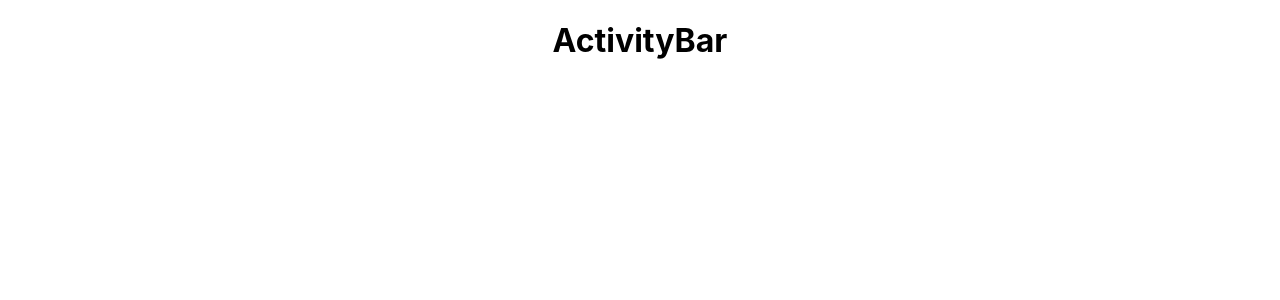
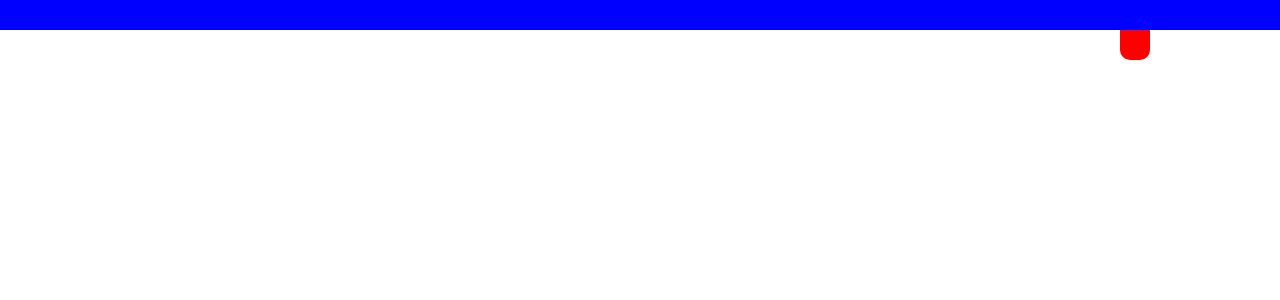
Before and after one commit to emersonscheffer/character, a React (Create React App) app in the folder client/: page / in a window 1280 px wide. Shown: the top 300 px of the page. Built offline with nearby package versions, Linux system fonts and the light colour scheme.

Commit message:
add activity bar

```diff
--- a/client/src/App.js
+++ b/client/src/App.js
@@ -1,4 +1,5 @@
-import "./App.css";
+// import "./App.css";
+import "./reset.css";
 
 import ActivityBar from "./components/ActivityBar";
 
--- /dev/null
+++ b/client/src/components/ABBar.js
@@ -0,0 +1,9 @@
+import React from "react";
+
+const ABBar = () => {
+  return (
+    <div style={{ gridColumn: "1/9", backgroundColor: "blue" }}></div>
+  );
+};
+
+export default ABBar;
--- /dev/null
+++ b/client/src/components/ABTab.js
@@ -0,0 +1,18 @@
+import React from "react";
+
+const ABTab = () => {
+  return (
+    <div
+      style={{
+        backgroundColor: "red",
+        height: "30px",
+        width: "30px",
+        borderRadius: "0px 0px 10px 10px",
+        gridRow: "2/3",
+        gridColumn: "8/9",
+      }}
+    ></div>
+  );
+};
+
+export default ABTab;
--- a/client/src/components/ActivityBar.jsx
+++ b/client/src/components/ActivityBar.jsx
@@ -1,9 +1,20 @@
 import React from "react";
+import ABTab from "./ABTab";
+import ABBar from "./ABBar";
 
 const ActivityBar = () => {
   return (
-    <div>
-      <h1>ActivityBar</h1>
+    <div
+      style={{
+        //backgroundColor: "lightGray",
+        height: "60px",
+        display: "grid",
+        gridTemplateRows: "repeat(2, 1fr)",
+        gridTemplateColumns: "repeat(8, 1fr)",
+      }}
+    >
+        <ABBar />
+      <ABTab />
     </div>
   );
 };
--- /dev/null
+++ b/client/src/reset.css
@@ -0,0 +1,44 @@
+html, body, div, span, applet, object, iframe,
+h1, h2, h3, h4, h5, h6, p, blockquote, pre,
+a, abbr, acronym, address, big, cite, code,
+del, dfn, em, img, ins, kbd, q, s, samp,
+small, strike, strong, sub, sup, tt, var,
+b, u, i, center,
+dl, dt, dd, ol, ul, li,
+fieldset, form, label, legend,
+table, caption, tbody, tfoot, thead, tr, th, td,
+article, aside, canvas, details, embed,
+figure, figcaption, footer, header, hgroup,
+menu, nav, output, ruby, section, summary,
+time, mark, audio, video {
+margin: 0;
+padding: 0;
+border: 0;
+font-size: 100%;
+font: inherit;
+vertical-align: baseline;
+}
+/* HTML5 display-role reset for older browsers */
+article, aside, details, figcaption, figure,
+footer, header, hgroup, menu, nav, section {
+display: block;
+}
+body {
+line-height: 1;
+}
+ol, ul {
+list-style: none;
+}
+blockquote, q {
+quotes: none;
+}
+blockquote:before, blockquote:after,
+q:before, q:after {
+content: '';
+content: none;
+}
+table {
+border-collapse: collapse;
+border-spacing: 0;
+
+}
```
Also changed, not shown: client/src/components/hello.js (deleted).
